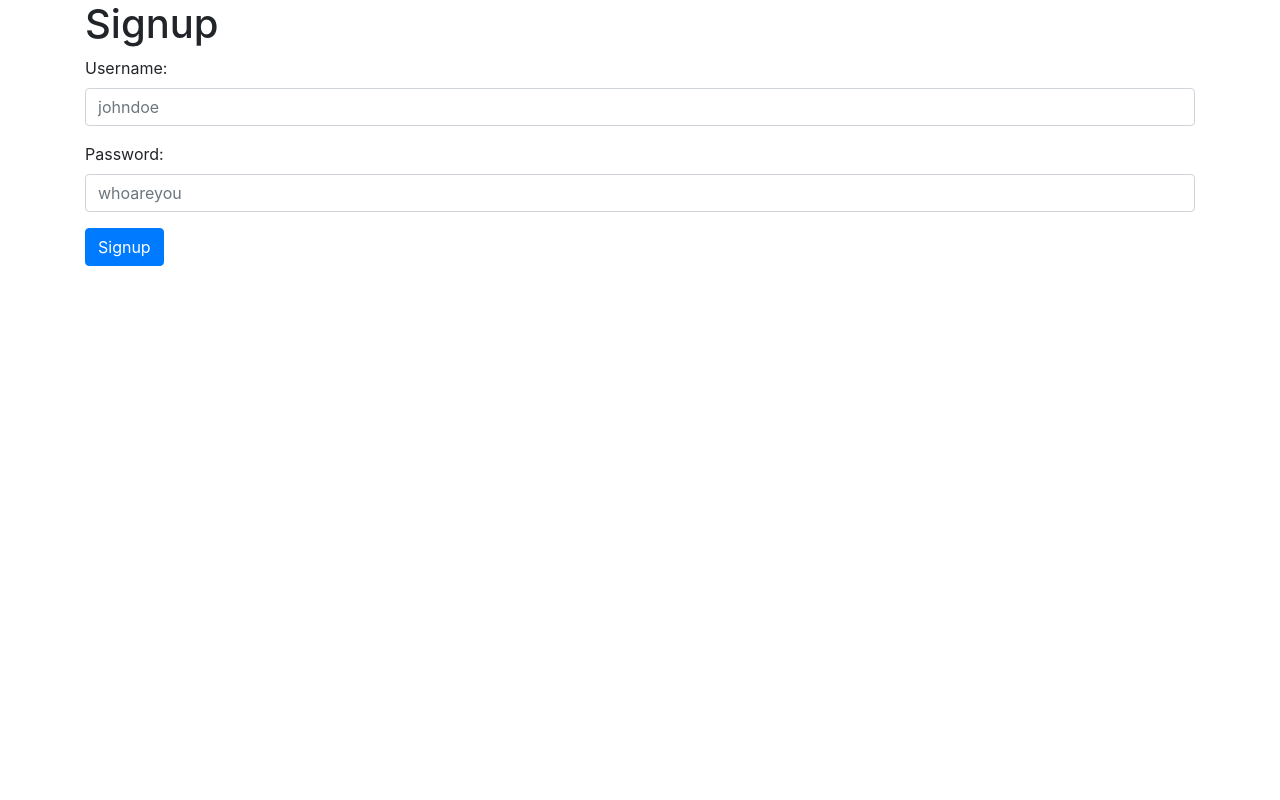
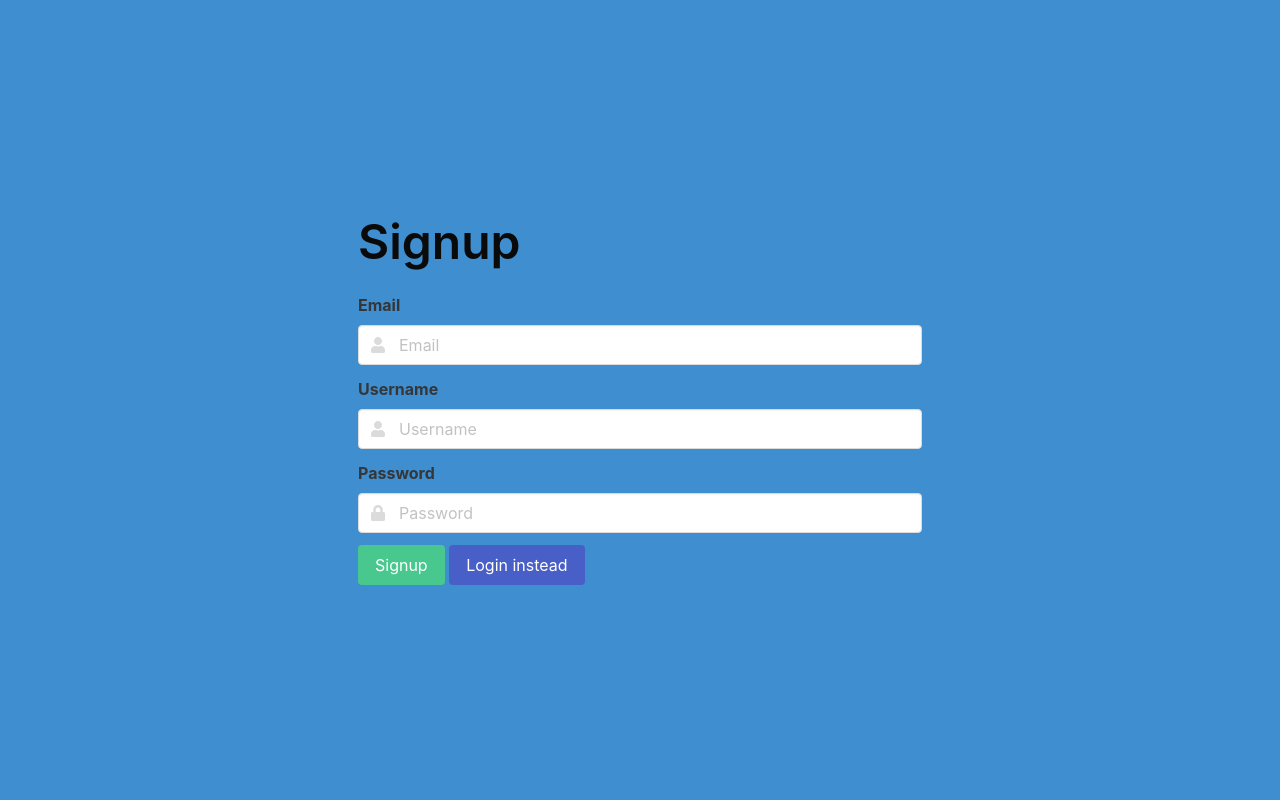
Before and after one commit to Super02/ToolsWebsite, a Flask app: page /signup in a window 1280 px wide. Run offline with Flask 2, Linux system fonts and the light colour scheme; some libraries are stand-ins or nearby versions.

Commit message:
+ Email now required for registration

```diff
--- a/main.py
+++ b/main.py
@@ -1,8 +1,9 @@
 from flask import Flask, request, render_template, session, redirect, url_for
-import dotenv
+import dotenv, os
 from login import login_pages
 from signup import signup_pages
 from user_management import parseUser, getUsers
+from libgravatar import Gravatar
 
 app = Flask(__name__)
 app.register_blueprint(login_pages)
@@ -14,14 +15,18 @@ print("Starting up")
 @app.route('/', methods=['GET', 'POST'])
 def index():
     if(request.method == 'POST'):
-        session['user_id'] = None
-        return redirect(url_for('login_pages.login_page'))
+        try:
+            if request.form['logout'] == 'Logout':
+                session['user_id'] = None
+                return redirect(url_for('login_pages.login_page'))
+        except KeyError:
+            return redirect(url_for("index"))
     else:
         try:
             users = getUsers()
             if session['user_id'] != None:
                 user = [x for x in users if parseUser(x).id == session['user_id']][0]
-                return render_template('index.html', user=parseUser(user))
+                return render_template('index.html', user=parseUser(user), gravatar=Gravatar(parseUser(user).email).get_image())
             else:
                 return redirect(url_for('login_pages.login_page'))
         except KeyError:
@@ -29,5 +34,5 @@ def index():
 
 
 if __name__ == '__main__':
-    app.secret_key = 'super secret key'
+    app.secret_key = os.environ['app_key']
     app.run(debug=True, host='localhost', use_reloader=True)
--- a/signup.py
+++ b/signup.py
@@ -1,4 +1,4 @@
-from flask import Flask, request, render_template, Blueprint, session, abort, redirect, url_for
+from flask import Flask, request, render_template, Blueprint, session, abort, redirect, url_for, flash
 from firebaseUtil import get_fb_instance
 from argon2 import PasswordHasher
 from argon2.exceptions import VerifyMismatchError
@@ -12,21 +12,23 @@ signup_pages = Blueprint('signup_pages', __name__)
 
 @signup_pages.route('/signup', methods=['GET', 'POST'])
 def signup_page():
-    if(request.method == 'POST'):
-        return signup(request.form['username'], request.form['password'])
-    elif(request.method == 'GET'):
-        return render_template("signup.html")
+	if(request.method == 'POST'):
+		return signup(request.form['username'], request.form['password'], request.form['email'])
+	elif(request.method == 'GET'):
+		return render_template("signup.html")
 
-def signup(username : str, password : str):
+def signup(username : str, password : str, email : str):
 	users = getUsers()
-	if users != None and [x for x in users if x.key() == username]:
-		return render_template("showtext.html", title="Signup failure", text="Username already taken")
+	if users != None and [x for x in users if x.key() == username or parseUser(x).email == email]:
+		flash("Username or email already taken!", "error")
+		return redirect(url_for("signup_pages.signup_page"))
 	else:
 		try:
-			user=createUserObject(username, str(ph.hash(password)), "Member")
+			user=createUserObject(username, str(ph.hash(password)), 0, email)
 			get_fb_instance().child("users").update({username : json.dumps(user.__dict__)})
 			session['user_id'] = user.id
 			return redirect(url_for("index"))
 		except Exception as e:
 			print(e)
-			return render_template("showtext.html", title="Signup failure", text="An unknown error occured.")
+			flash("An unknown error occured!", "error")
+			return redirect(url_for("signup_pages.signup_page"))
--- a/templates/signup.html
+++ b/templates/signup.html
@@ -1,28 +1,66 @@
 <!DOCTYPE html>
 <html lang="en">
+	<!DOCTYPE html>
+	<html>
+
 	<head>
-	<meta charset="UTF-8">
-	<link href="https://stackpath.bootstrapcdn.com/bootstrap/4.3.1/css/bootstrap.min.css"
-	rel="stylesheet"
-	integrity="sha384-ggOyR0iXCbMQv3Xipma34MD+dH/1fQ784/j6cY/iJTQUOhcWr7x9JvoRxT2MZw1T"
-	crossorigin="anonymous">
-	<link rel = "stylesheet" type = "text/css" href = "../static/styles.css" />
+	  <meta charset="utf-8">
+	  <meta name="viewport" content="width=device-width, initial-scale=1">
 	  <title>Signup</title>
+	  <link rel="stylesheet" href="https://cdn.jsdelivr.net/npm/bulma@0.8.0/css/bulma.min.css">
+	  <script defer src="https://use.fontawesome.com/releases/v5.3.1/js/all.js"></script>
 	</head>
+
 	<body>
+	  <section class="hero is-info is-fullheight">
+		<div class="hero-body">
 		  <div class="container">
-		<h1 class="title-text">Signup</h1>
+			<div class="columns is-centered">
+			  <div class="column is-half">
+				<h1 class="title is-1 has-text-black">Signup</h1>
 				<form method="POST">
-			<div class="form-group">
-				<label id="1text">Username: </label>
-				<input type="text" class="form-control" name="username" id="1field" placeholder="johndoe" />
+					<div class="field">
+						<label class="label">Email</label>
+						<p class="control has-icons-left">
+						  <input class="input" type="text" name="email" placeholder="Email">
+						  <span class="icon is-small is-left">
+							<i class="fas fa-user"></i>
+						  </span>
+						</p>
 					  </div>
-			<div class="form-group">
-				<label id="2text">Password: </label>
-				<input type="text" class="form-control" name="password" id="2field" placeholder="whoareyou" />
+					  <div class="field">
+				  <div class="field">
+					<label class="label">Username</label>
+					<div class="control has-icons-left has-icons-right">
+					  <input class="input" type="text" name="username" placeholder="Username">
+					  <span class="icon is-small is-left">
+						<i class="fas fa-user"></i>
+					  </span>
 					</div>
-			<button type="submit" class="btn btn-primary">Signup</button>
+				  </div>
+				  <div class="field">
+					<label class="label">Password</label>
+					<p class="control has-icons-left">
+					  <input class="input" type="password" name="password" placeholder="Password">
+					  <span class="icon is-small is-left">
+						<i class="fas fa-lock"></i>
+					  </span>
+					</p>
+				  </div>
+				  <div class="field">
+					<p class="control">
+					  <button type="submit" class="button is-success">
+						Signup
+					  </button>
+					  <input type="button" class="button is-link" onclick="window.location.href = '/login'" value="Login instead">
+					</p>
+				  </div>
 				</form>
 			  </div>
+			</div>
+		  </div>
+		</div>
+	  </section>
 	</body>
+
 	</html>
```
Also changed, not shown: login.py (+8 -12 lines), templates/index.html (+25 -12 lines), templates/login.html (+42 -15 lines), user_management.py (+8 -7 lines). Lines whose indentation alone changed are shown as unchanged.
